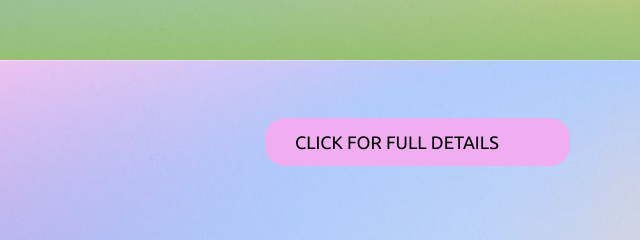
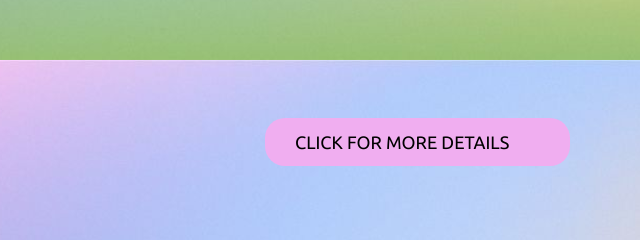
Before and after one commit to juni0rD3v/Angela_Cresidio_port, a plain HTML site: page index.html in a window 1280 px wide. Shown: the part 3940-4180 px from the top of the page, 610-1250 px from the left. Drawn offline with Linux system fonts and the light colour scheme; a web font is replaced by a local one.

Commit message:
Update index.html

```diff
--- a/index.html
+++ b/index.html
@@ -153,7 +153,7 @@
 
                 <div class="column right">
                    <img src="./img/work_2.jpeg" alt="">
-                   <div class="bottom-text"><a href=" https://github.com/AngelaCresidio/Midterm-Project">CLICK FOR FULL DETAILS</a></div>
+                   <div class="bottom-text"><a href=" https://github.com/AngelaCresidio/Midterm-Project">CLICK FOR MORE DETAILS</a></div>
                 </div>
             </div>
         </div>
```
